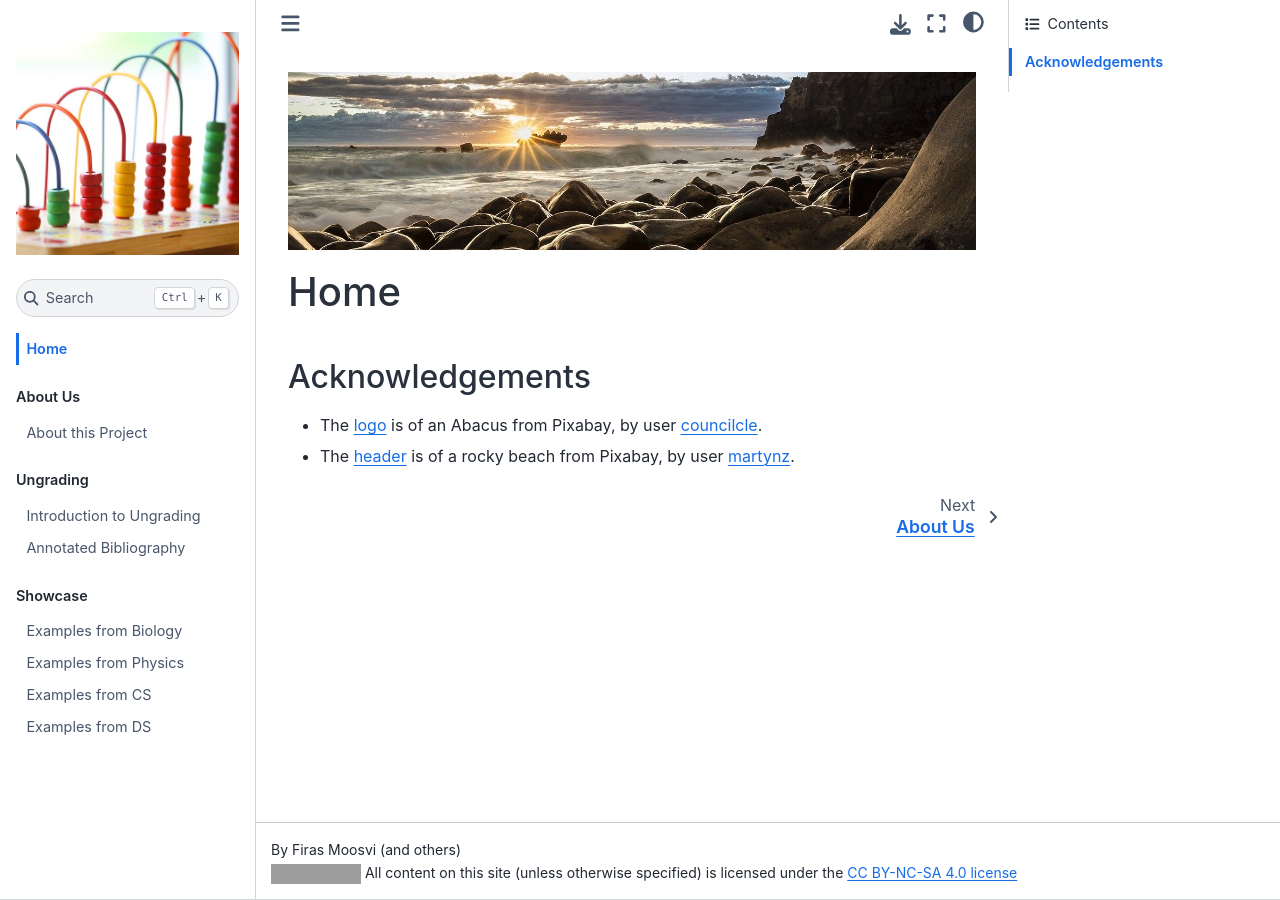
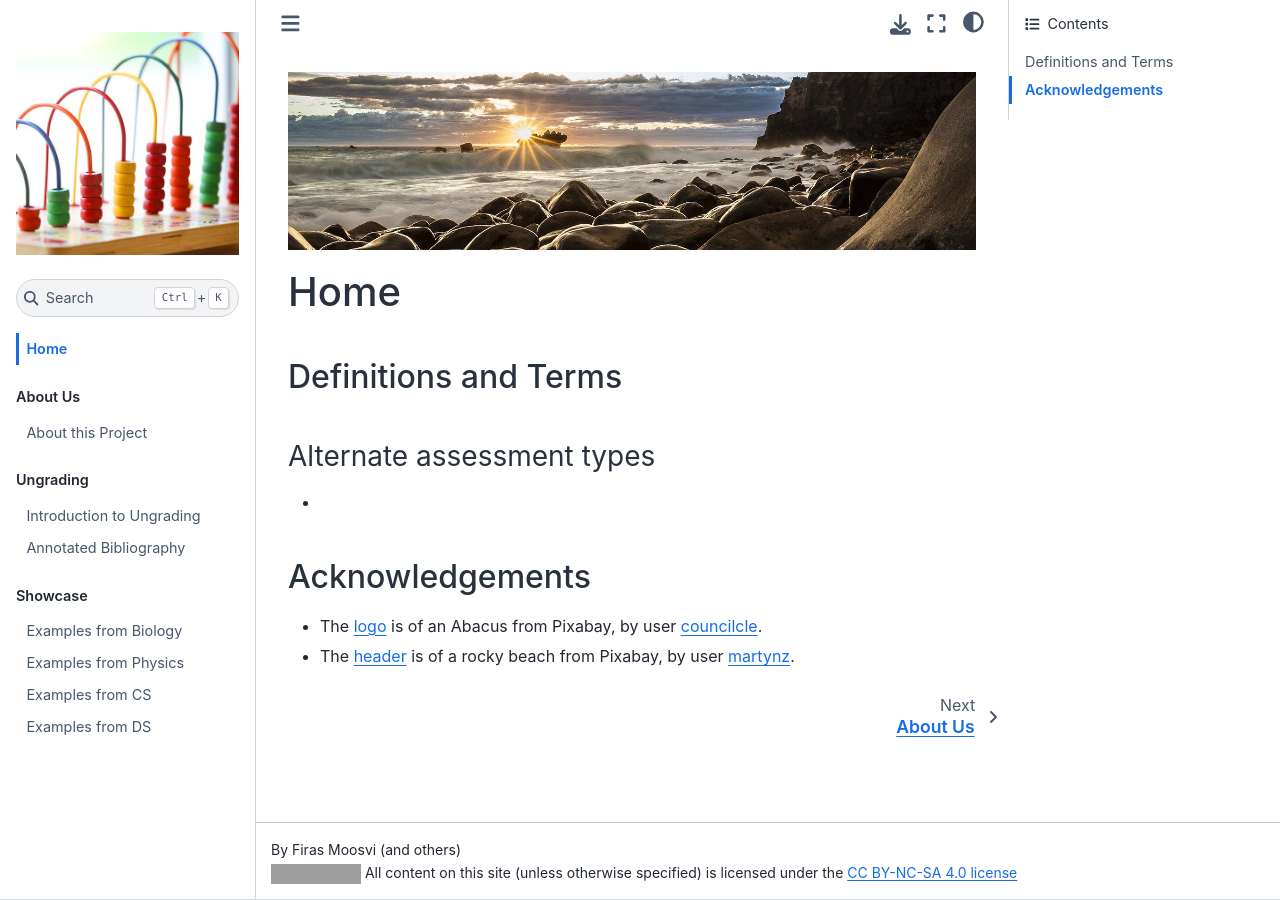
Before and after one commit to open-resources/ungrading, a Jupyter Book: the page built from about/home.md, in a window 1280 px wide. Built offline with Jupyter Book 1.0.4 settings and Sphinx 7.4.7 and the Sphinx Book theme 1.1.4, drawn with Linux system fonts in a browser that asks for light colours; grey boxes are pictures that could not be loaded.

Commit message:
minor changes to the book

```diff
--- a/about/home.md
+++ b/about/home.md
@@ -1,6 +1,12 @@
 ![](../images/header.jpg)
 
 # Home
+
+## Definitions and Terms
+
+### Alternate assessment types
+
+-
 
 
 ## Acknowledgements
```
